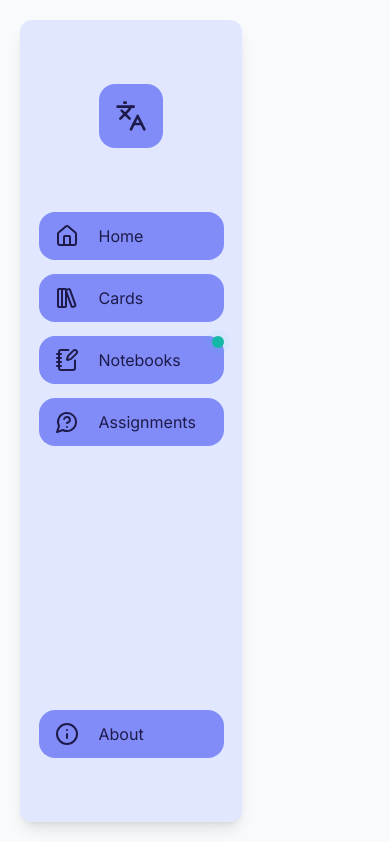
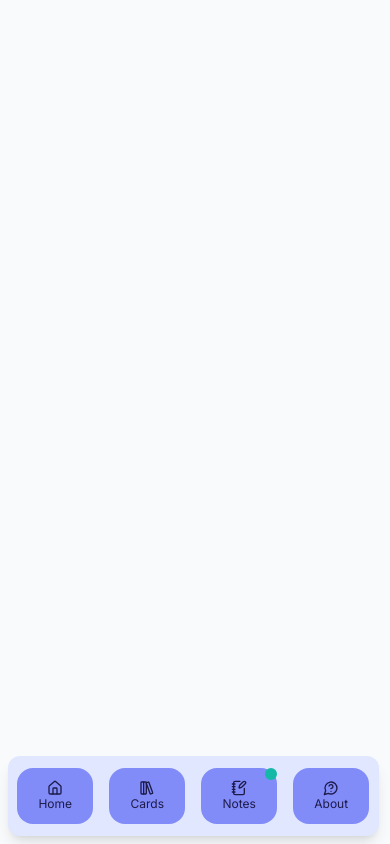
Before and after one commit to JuanRamirez2000/viet-study, a Next.js app: page /notebook in a window 390 px wide. Built offline with nearby package versions, Linux system fonts and the light colour scheme.

Commit message:
style: making side nav mobile friendly

```diff
--- a/app/SideNav.tsx
+++ b/app/SideNav.tsx
@@ -12,14 +12,13 @@ import { usePathname } from "next/navigation";
 
 export default function SideNav({ children }: { children: React.ReactNode }) {
   const pathname = usePathname();
-  console.log(pathname);
   return (
-    <div className="w-full flex bg-slate-50">
-      <nav className="w-64 flex flex-col items-center top-0 py-16 gap-16 sticky h-[95vh] m-5 bg-primary-100 rounded-xl shadow-lg text-primary-950">
-        <Languages className="size-16 p-4 bg-primary-400 rounded-2xl" />
-        <ul className="w-5/6 space-y-3.5">
-          <li className="relative px-4 py-3 rounded-2xl inline-flex w-full cursor-pointer hover:scale-105 duration-150 bg-primary-400">
-            <Home className="mr-5 size-6" />
+    <div className="w-full flex flex-col-reverse sm:flex-row bg-slate-50 h-screen">
+      <nav className="w-[95vw] h-16 sm:w-64 flex sm:flex-col items-center justify-around sm:justify-start bottom-0 sm:top-0 py-10 sm:gap-16 sticky sm:h-[95vh] m-2 sm:m-5 bg-primary-100 rounded-xl shadow-lg text-primary-950 ">
+        <Languages className="size-16 p-4 bg-primary-400 rounded-2xl hidden sm:block" />
+        <ul className="sm:w-5/6 w-[95%] flex flex-row sm:flex-col gap-4">
+          <li className="relative px-4 py-3 rounded-2xl inline-flex flex-col text-xs sm:text-base sm:flex-row items-center w-full cursor-pointer hover:scale-105 duration-150 bg-primary-400">
+            <Home className="sm:mr-5 size-4 sm:size-6" />
             Home
             {pathname === "/" && (
               <span className="absolute top-0 right-0">
@@ -30,8 +29,8 @@ export default function SideNav({ children }: { children: React.ReactNode }) {
               </span>
             )}
           </li>
-          <li className="relative px-4 py-3 rounded-2xl inline-flex w-full cursor-pointer hover:scale-105 duration-150 bg-primary-400">
-            <LibraryBig className="mr-5 size-6" />
+          <li className="relative px-4 py-3 rounded-2xl inline-flex flex-col text-xs sm:text-base sm:flex-row items-center w-full cursor-pointer hover:scale-105 duration-150 bg-primary-400">
+            <LibraryBig className="sm:mr-5 size-4 sm:size-6" />
             Cards
             {pathname.includes("card") && (
               <span className="absolute top-0 right-0">
@@ -42,9 +41,9 @@ export default function SideNav({ children }: { children: React.ReactNode }) {
               </span>
             )}
           </li>
-          <li className="relative px-4 py-3 rounded-2xl inline-flex w-full cursor-pointer hover:scale-105 duration-150 bg-primary-400">
-            <NotebookPen className="mr-5 size-6" />
-            Notebooks
+          <li className="relative px-4 py-3 rounded-2xl inline-flex flex-col text-xs sm:text-base sm:flex-row items-center w-full cursor-pointer hover:scale-105 duration-150 bg-primary-400">
+            <NotebookPen className="sm:mr-5 size-4 sm:size-6" />
+            Notes
             {pathname.includes("notebook") && (
               <span className="absolute top-0 right-0">
                 <span className="relative flex h-3 w-3">
@@ -54,10 +53,10 @@ export default function SideNav({ children }: { children: React.ReactNode }) {
               </span>
             )}
           </li>
-          <li className="relative px-4 py-3 rounded-2xl inline-flex w-full cursor-pointer hover:scale-105 duration-150 bg-primary-400">
-            <MessageCircleQuestion className="mr-5 size-6" />
-            Assignments
-            {pathname.includes("assignment") && (
+          <li className="relative px-4 py-3 rounded-2xl inline-flex flex-col text-xs sm:text-base sm:flex-row items-center w-full cursor-pointer hover:scale-105 duration-150 bg-primary-400">
+            <MessageCircleQuestion className="sm:mr-5 size-4 sm:size-6" />
+            About
+            {pathname.includes("about") && (
               <span className="absolute top-0 right-0">
                 <span className="relative flex h-3 w-3">
                   <span className="animate-ping absolute inline-flex h-full w-full rounded-full bg-secondary-400 opacity-75"></span>
@@ -67,12 +66,6 @@ export default function SideNav({ children }: { children: React.ReactNode }) {
             )}
           </li>
         </ul>
-        <div className="grow flex flex-col justify-end w-5/6">
-          <p className="relative px-4 py-3 rounded-2xl inline-flex w-full cursor-pointer hover:scale-105 duration-150 bg-primary-400">
-            <Info className="mr-5 size-6" />
-            About
-          </p>
-        </div>
       </nav>
       <main className="grow p-16">{children}</main>
     </div>
--- a/app/page.tsx
+++ b/app/page.tsx
@@ -5,12 +5,5 @@ import { card } from "@/db/schema";
 
 export default async function Home() {
   const cards = await db.select().from(card);
-  return (
-    <main>
-      <AddCard />
-      {cards.map((card) => (
-        <LanguageCard cardInfo={card} key={card.id} />
-      ))}
-    </main>
-  );
+  return <main></main>;
 }
```
